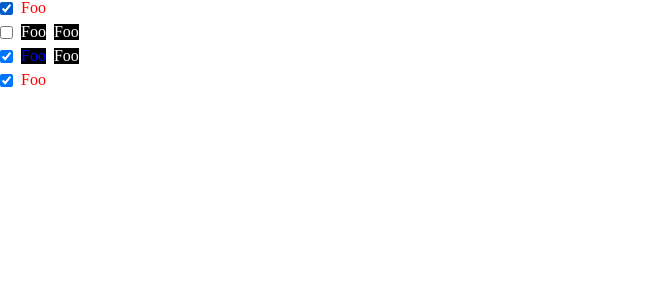
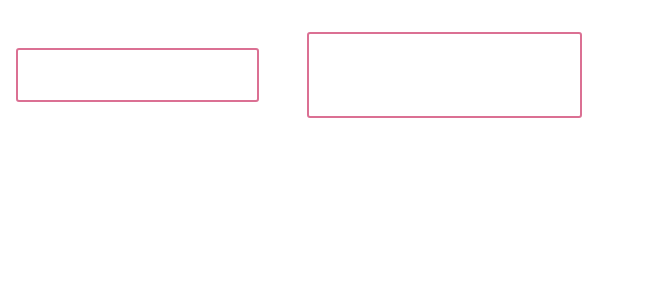
Before and after one commit to pakxe/widget, a React (Create React App) app: page / in a window 1280 px wide. Shown: the top 300 px of the page, without its empty margins (0-645 px from the left). Built offline with nearby package versions, Linux system fonts and the light colour scheme.

Commit message:
chore: attrs 생성자 함수 예제

```diff
--- a/src/App.js
+++ b/src/App.js
@@ -1,62 +1,26 @@
 import styled from "styled-components";
 import { css } from "styled-components";
 
-// Input, LabelText를 감쌀 Label
-const Label = styled.label`
-  align-items: center;
-  display: flex;
-  gap: 8px;
-  margin-bottom: 8px;
-`;
+const Input = styled.input.attrs((props) => ({
+  // 미리 props를 설정한다. Input 컴포넌트는 <input type='text' size='1em'>와 같아진다.
+  type: "text",
+  size: props.size || "1em",
+}))`
+  // css 스타일링
+  color: palevioletred;
+  font-size: 1em;
+  border: 2px solid palevioletred;
+  border-radius: 3px;
 
-// checkbox인 input
-const Input = styled.input.attrs({ type: "checkbox" })``;
-const LabelText = styled.span`
-  // 아래처럼 앞부분에 작성하면 props를 많이 사용해야하는 코드에서 편리하다. props반복작성할 필요가 없으므로..
-  ${(props) => {
-    switch (props.$mode) {
-      case "dark": // props.$mode의 값이 'dark'인 경우
-        return css`
-          background-color: black;
-          color: white;
-          ${Input}: checked + && {
-            // 체크된 Input 컴포넌트 다음에 오는 <LabelText>에 적용
-            color: blue;
-          }
-        `;
-      default: // 그 외
-        return css`
-          background-color: white;
-          color: black;
-          ${Input}: checked + && {
-            color: red;
-          }
-        `;
-    }
-  }}
+  margin: ${(props) => props.size};
+  padding: ${(props) => props.size};
 `;
 
 function App() {
   return (
     <>
-      <Label>
-        <Input defaultChecked />
-        <LabelText>Foo</LabelText>
-      </Label>
-      <Label>
-        <Input />
-        <LabelText $mode="dark">Foo</LabelText>
-        <LabelText $mode="dark">Foo</LabelText>
-      </Label>
-      <Label>
-        <Input defaultChecked />
-        <LabelText $mode="dark">Foo</LabelText>
-        <LabelText $mode="dark">Foo</LabelText>
-      </Label>
-      <Label>
-        <Input defaultChecked />
-        <LabelText>Foo</LabelText>
-      </Label>
+      <Input></Input>
+      <Input size="2em"></Input>
     </>
   );
 }
```
